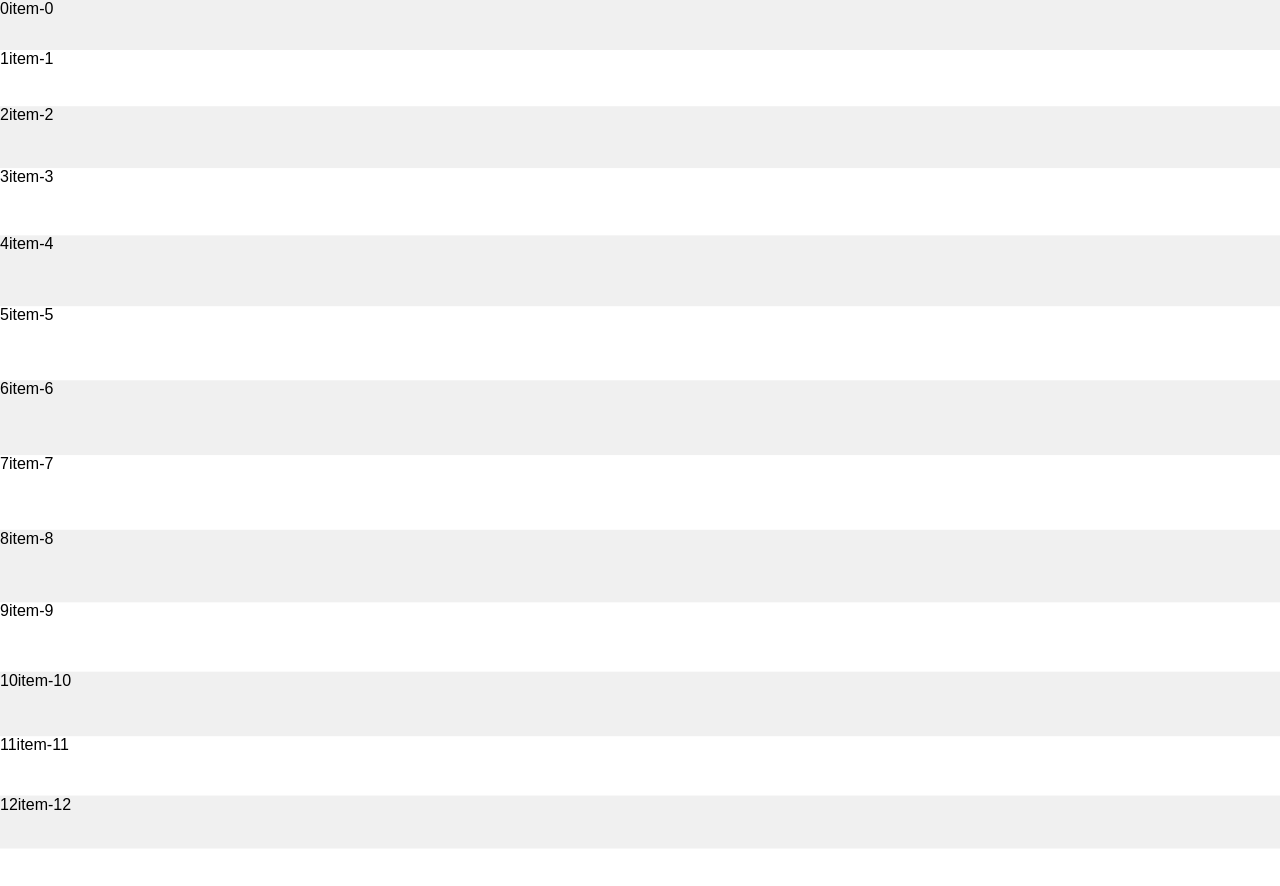
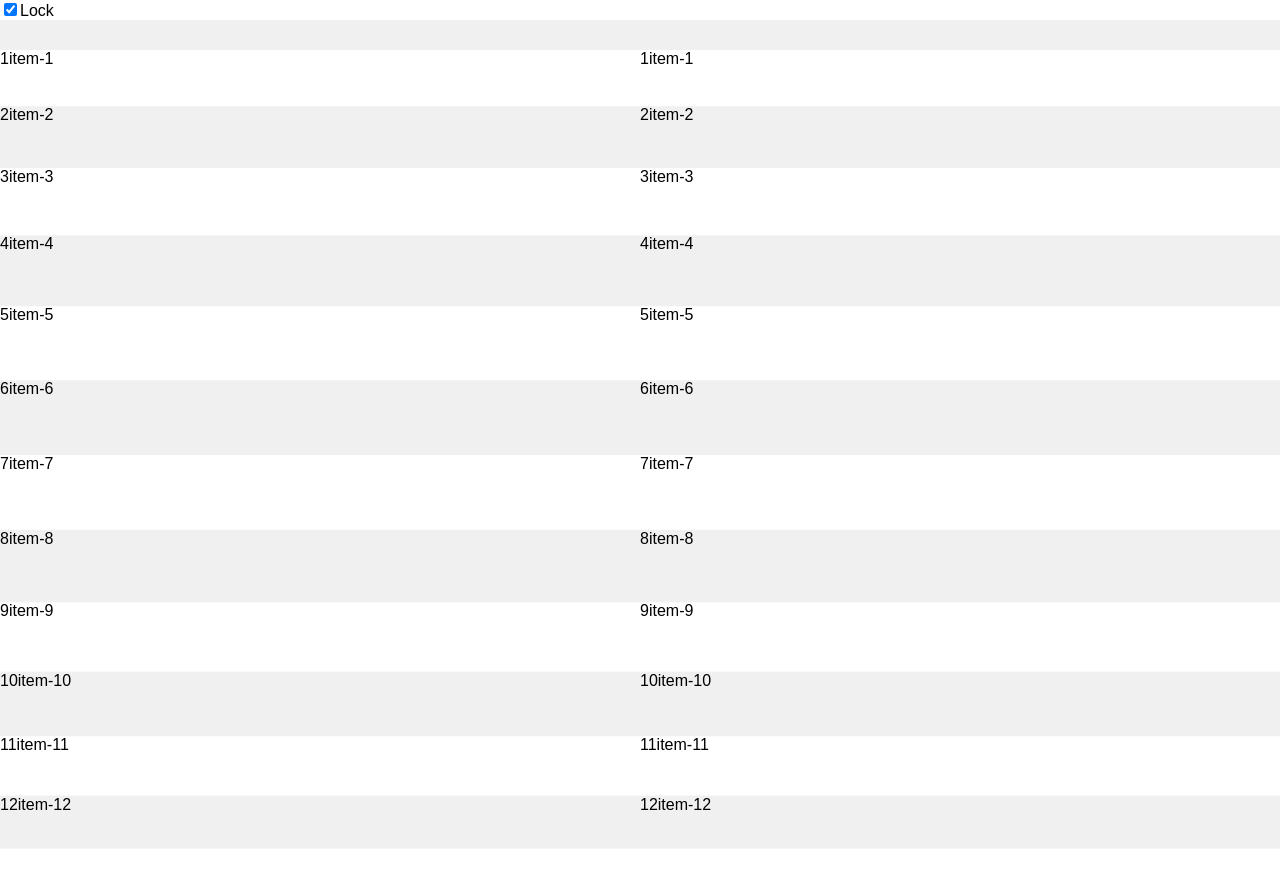
Before and after one commit to trkbt10/react-paravirtual-scroll, a React (Vite) app: page / in a window 1280 px wide. Shown: the top 886 px of the page. Built offline with nearby package versions, Linux system fonts and the light colour scheme.

Commit message:
Added scrollPositionRestoreKey

```diff
--- a/src/App.tsx
+++ b/src/App.tsx
@@ -38,6 +38,84 @@ export function App() {
 		</VariableSizeList>
 	);
 }
+export function ScrollLock() {
+	const totalHeight = React.useMemo(() => {
+		return variableHeightItems.reduce((acc, item) => {
+			return acc + item.height;
+		}, 0);
+	}, []);
+	const itemSizeRecord = React.useMemo(() => {
+		const result = {} as { [index: string]: number };
+		for (const item of variableHeightItems) {
+			result[item.id] = item.height;
+		}
+		return result;
+	}, []);
+	const [locked, setLocked] = React.useState(true);
+
+	return (
+		<div>
+			<header
+				style={{
+					position: "fixed",
+					top: 0,
+					left: 0,
+					width: "100%",
+					zIndex: 1000,
+					background: "#fff",
+				}}
+			>
+				<input
+					type="checkbox"
+					checked={locked}
+					onChange={(e) => {
+						setLocked(e.target.checked);
+					}}
+				/>
+				Lock
+			</header>
+			<div
+				style={{
+					display: "flex",
+					flexDirection: "row",
+					justifyContent: "space-between",
+				}}
+			>
+				<div
+					style={{
+						position: "relative",
+						flexGrow: 1,
+					}}
+				>
+					<VariableSizeList<Item[]>
+						itemSizeRecord={itemSizeRecord}
+						totalHeight={totalHeight}
+						totalCount={variableHeightItems.length}
+						data={variableHeightItems}
+						scrollPositionRestoreKey="scroll-lock"
+					>
+						{renderItem}
+					</VariableSizeList>
+				</div>
+				<div
+					style={{
+						position: "relative",
+						flexGrow: 1,
+					}}
+				>
+					<VariableSizeList<Item[]>
+						itemSizeRecord={itemSizeRecord}
+						totalHeight={totalHeight}
+						totalCount={variableHeightItems.length}
+						data={variableHeightItems}
+					>
+						{renderItem}
+					</VariableSizeList>
+				</div>
+			</div>
+		</div>
+	);
+}
 const renderItem: ParavirtualListProps<Item[]>["children"] = (
 	{ style, data },
 	index,
@@ -68,4 +146,4 @@ if (!insert) {
 	throw new Error("Couldn't find mount point");
 }
 const root = createRoot(insert);
-root.render(<App />);
+root.render(<ScrollLock />);
--- a/src/List.tsx
+++ b/src/List.tsx
@@ -44,7 +44,6 @@ export const FixedSizeList: <T>(
 		/>
 	);
 };
-const key = "__scroll_top";
 export const VariableSizeList: <T>(
 	props: VariableSizeListProps<T>,
 ) => React.ReactNode = ({
@@ -59,6 +58,7 @@ export const VariableSizeList: <T>(
 	data,
 	onItemsRendered,
 	scrollRestoration,
+	scrollPositionRestoreKey,
 }) => {
 	const { scrollValueX, scrollValueY, scrolling } =
 		useScrollValue(scrollContainer);
@@ -67,19 +67,20 @@ export const VariableSizeList: <T>(
 	const ref = React.useRef<HTMLDivElement>(null);
 	const [scrollPositionRestored, setScrollPositionRestored] =
 		React.useState(false);
+
 	React.useEffect(() => {
-		if (scrollRestoration !== "manual") {
+		if (scrollRestoration !== "manual" || !scrollPositionRestoreKey) {
 			return;
 		}
 		if (typeof window === "undefined") {
 			return;
 		}
-		const lastScrollPosition = sessionStorage.getItem(key);
+		const lastScrollPosition = sessionStorage.getItem(scrollPositionRestoreKey);
 		window.scrollTo(0, lastScrollPosition ? parseInt(lastScrollPosition) : 0);
 		setScrollPositionRestored(true);
-	}, [scrollRestoration]);
+	}, [scrollRestoration, scrollPositionRestoreKey]);
 	React.useEffect(() => {
-		if (typeof window === "undefined") {
+		if (typeof window === "undefined" || !scrollPositionRestoreKey) {
 			return;
 		}
 		if (!scrollPositionRestored) {
@@ -91,8 +92,14 @@ export const VariableSizeList: <T>(
 		if (scrolling) {
 			return;
 		}
-		sessionStorage.setItem(key, scrollValue.toString());
-	}, [scrollPositionRestored, scrollValue, scrollRestoration, scrolling]);
+		sessionStorage.setItem(scrollPositionRestoreKey, scrollValue.toString());
+	}, [
+		scrollPositionRestored,
+		scrollValue,
+		scrollRestoration,
+		scrolling,
+		scrollPositionRestoreKey,
+	]);
 	React.useEffect(() => {
 		if (typeof window === "undefined") {
 			return;
--- a/src/types.ts
+++ b/src/types.ts
@@ -23,6 +23,7 @@ export type ParavirtualListProps<T> = {
 	scrollRestoration?: "auto" | "manual";
 	overscanCount?: number;
 	scrollContainer?: React.RefObject<HTMLElement>;
+	scrollPositionRestoreKey?: string;
 };
 export type VariableSizeListProps<T> = ParavirtualListProps<T> & {
 	itemSizeRecord: {
```
